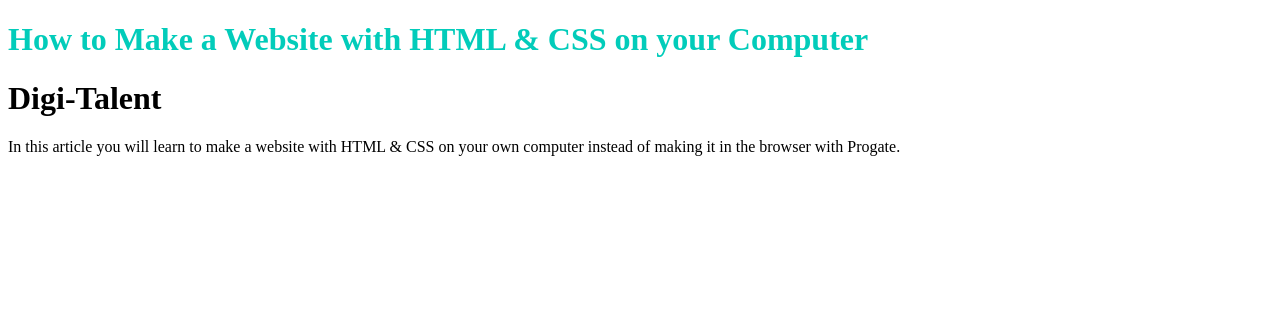
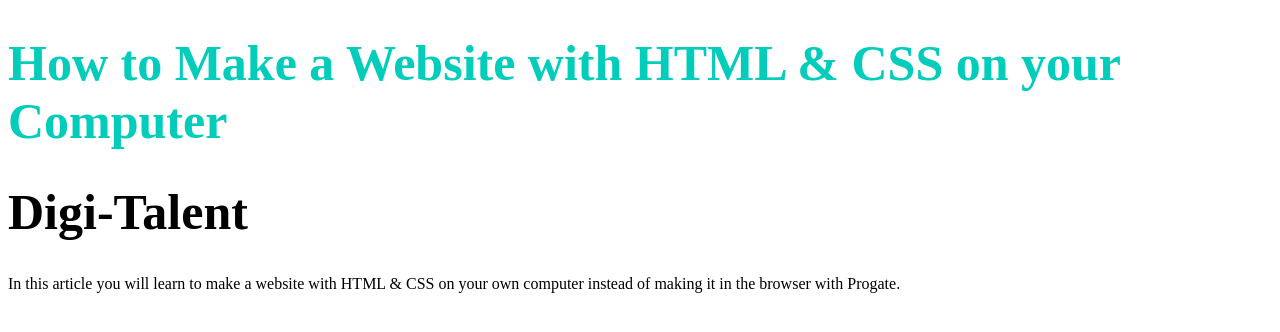
Before and after one commit to cim3/progate.github.io, a plain HTML site: page index.html in a window 1280 px wide. Drawn offline with Linux system fonts and the light colour scheme.

Commit message:
Update stylesheet.css

```diff
--- a/stylesheet.css
+++ b/stylesheet.css
@@ -1,3 +1,7 @@
 .title {
     color: #02ccba;
   }
+
+body h1 {
+    font-size: 50px;
+}
```
